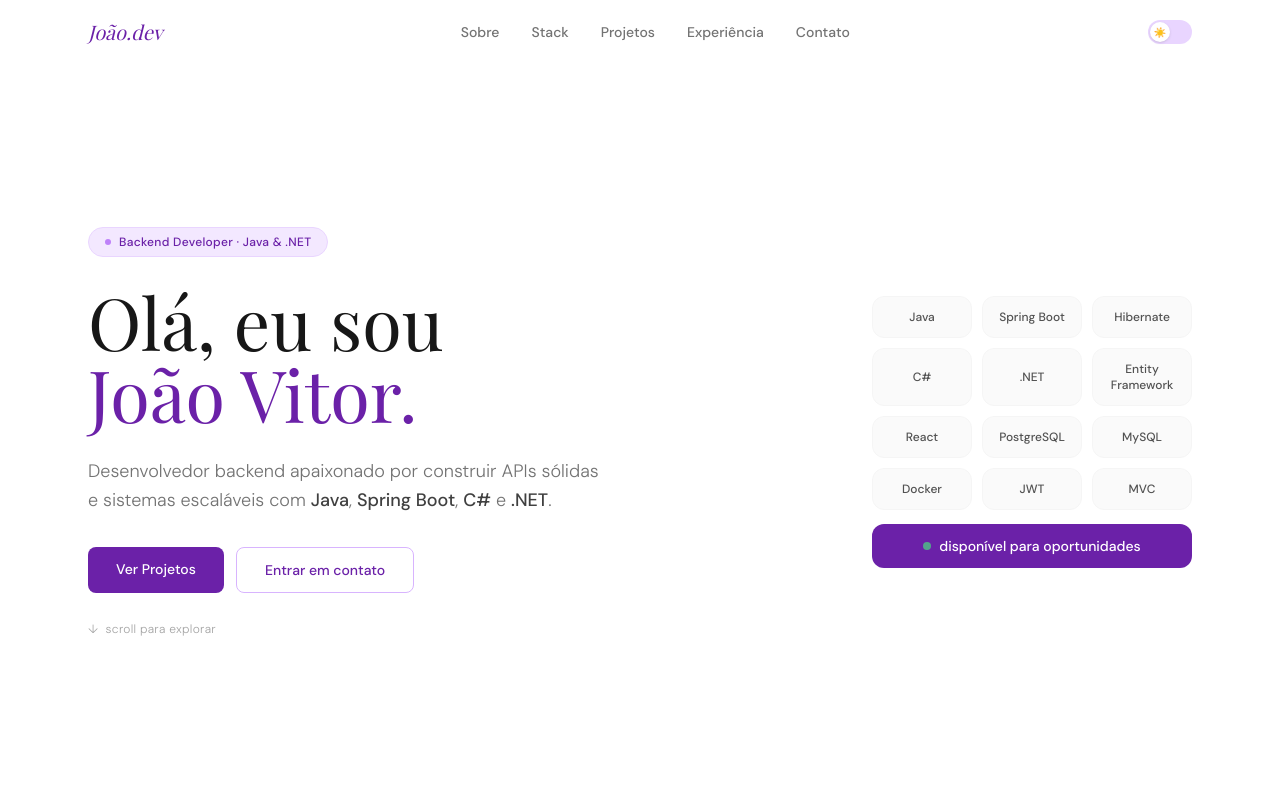
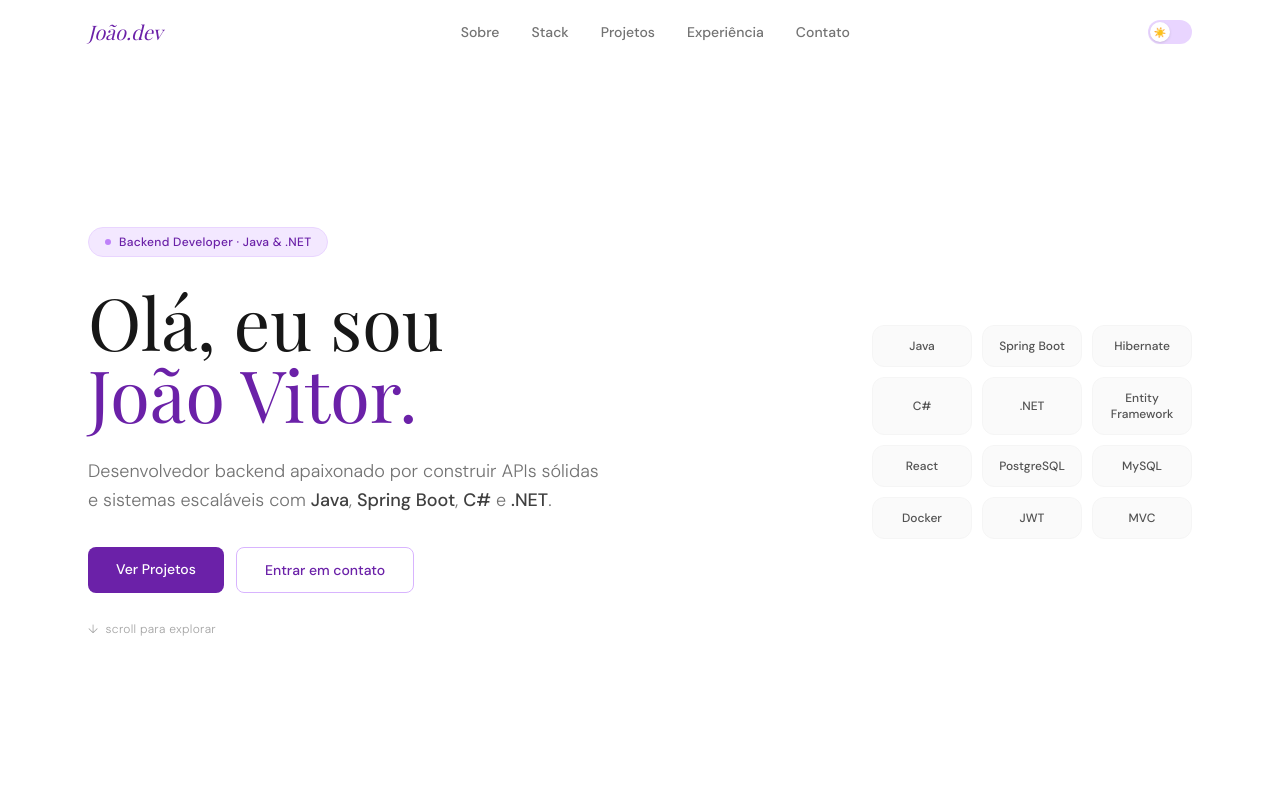
Before and after one commit to JoaoVGomees/portfolio-react, a React (Vite) app: page / in a window 1280 px wide. Shown: the top 800 px of the page. Built offline with nearby package versions, Linux system fonts and the light colour scheme; a web font is replaced by a local one.

Commit message:
feat: remove availability badge from Hero

```diff
--- a/src/components/Hero.jsx
+++ b/src/components/Hero.jsx
@@ -73,14 +73,6 @@ export default function Hero() {
                 {tech}
               </div>
             ))}
-
-            {/* Badge disponível */}
-            <div className="col-span-3 flex items-center justify-center gap-2
-              px-4 py-3 rounded-xl mt-1
-              bg-purple-800 dark:bg-purple-700 text-white text-sm font-medium">
-              <span className="w-2 h-2 rounded-full bg-green-400 animate-pulse" />
-              disponível para oportunidades
-            </div>
           </div>
         </div>
 
```
